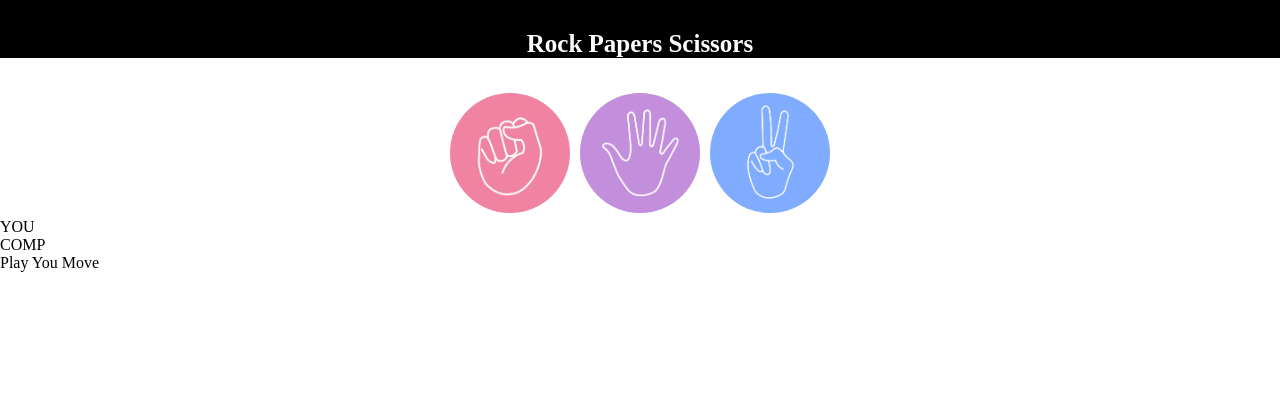
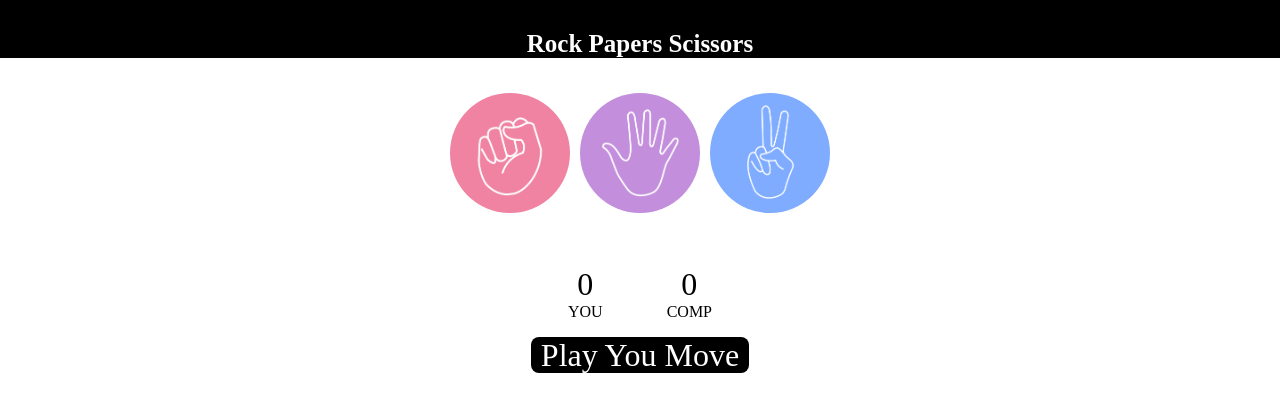
Before and after one commit to maqsoodhussain/Rock-Paper-Scissors, a plain HTML site: page index.html in a window 1280 px wide. Drawn offline with Linux system fonts and the light colour scheme.

Commit message:
Rock Paper Scissor  html part

```diff
--- a/index.html
+++ b/index.html
@@ -21,11 +21,11 @@
     </div>
     <div class="scrore_board">
         <div class="score">
-            <p id="user-score"></p>
+            <p id="user-score">0</p>
             <p>YOU</p>
         </div>
         <div class="comp">
-            <p id="comp-score"></p>
+            <p id="comp-score">0</p>
             <p>COMP</p>
         </div>
     </div>
--- a/style.css
+++ b/style.css
@@ -38,3 +38,36 @@ img{
     cursor: pointer;
     background-color: black;
 }
+
+.scrore_board{
+   text-align: center;
+   display: flex;
+   justify-content: center;
+   align-items: center;
+   font-size: 1rem;
+   margin-top: 3rem;
+   gap: 4rem;
+
+}
+
+.msg-container{
+   text-align: center;
+   margin-top: 1rem;
+}
+#user-score,#comp-score{
+    font-size: 2rem;
+}
+#msg{
+    background-color:black;
+    color: white;
+    font-size: 2rem;
+    margin-top: 2rem;
+    display: inline;
+    border-radius: 8px;
+    padding-left: 10px;
+    padding-right: 10px;
+}
+
+#msg:hover{
+    border:solid 4px rgb(105, 25, 59);
+}
```
Also changed, not shown: script.js (added).
